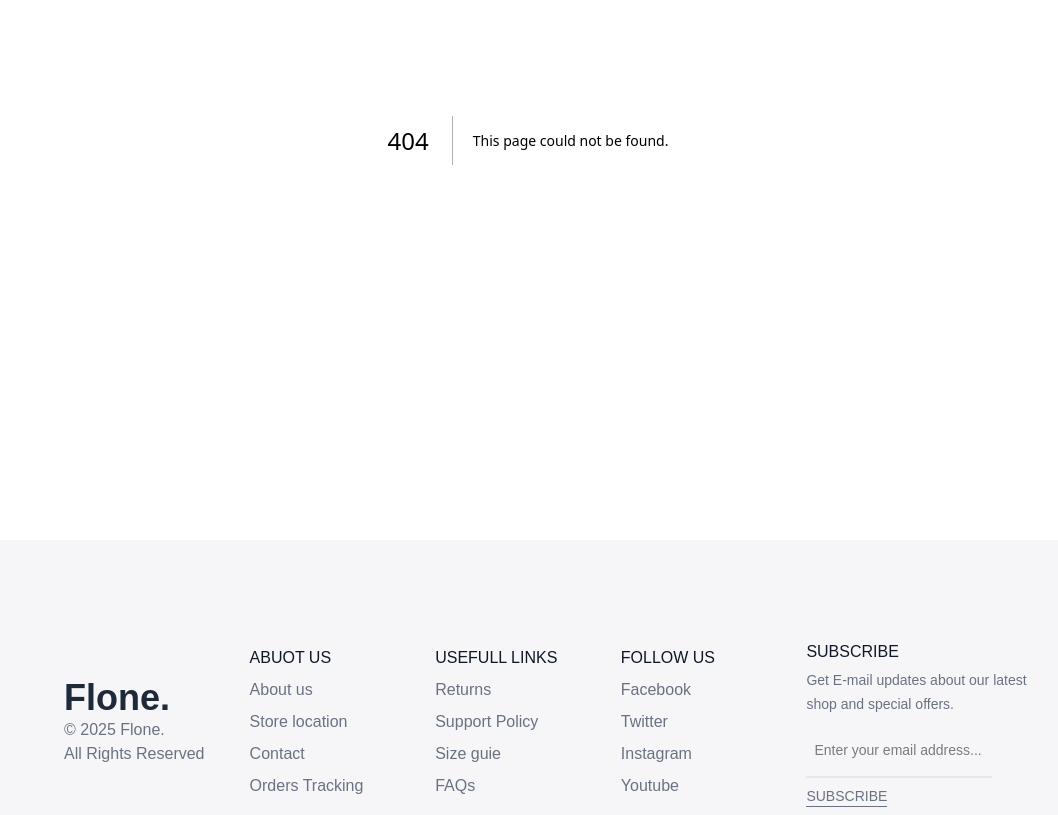
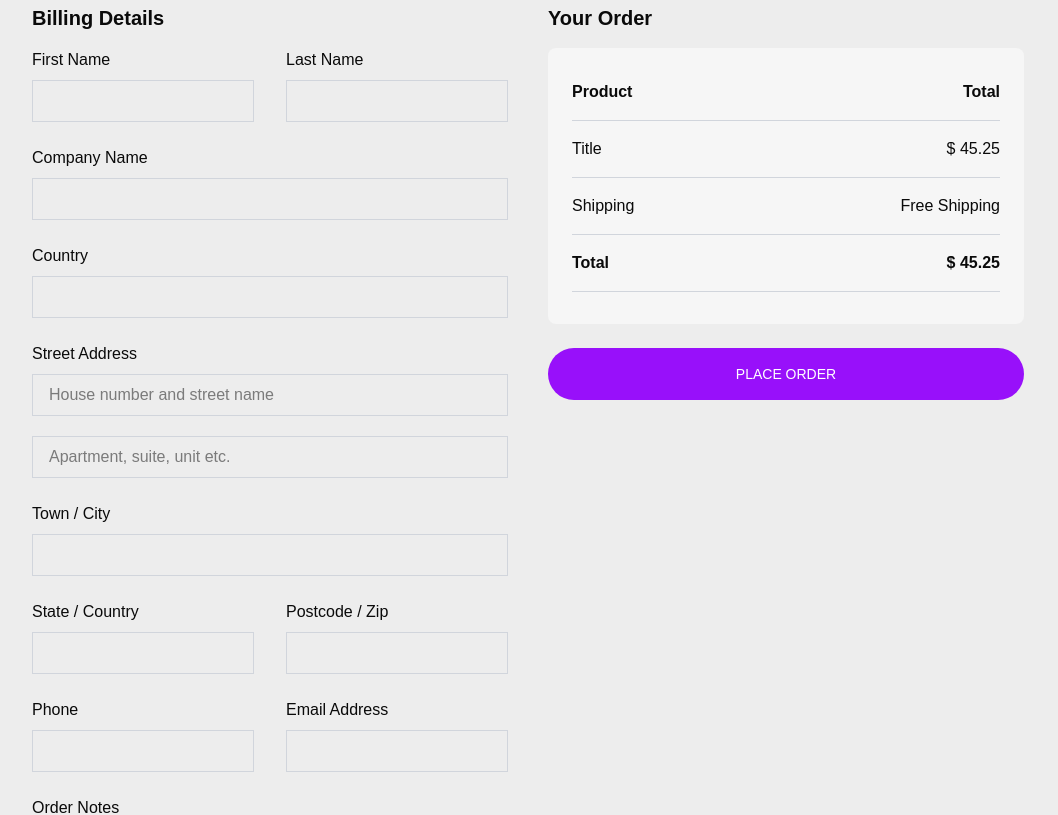
Before and after one commit to Mishra-Abhishek9644/Floneee, a Next.js app: page /checkout in a window 1280 px wide. Before the commit this address had no page. Shown: the part 260-1075 px from the top of the page, without its empty margins (112-1170 px from the left). Built offline with nearby package versions, Linux system fonts and the light colour scheme.

Commit message:
Add checkout page with billing details and order summary

```diff
--- /dev/null
+++ b/app/checkout/page.tsx
@@ -0,0 +1,136 @@
+"use client";
+import Breadcrumb from "@/components/Breadcrumb";
+import React, { useEffect, useState } from "react";
+
+
+const Page = () => {
+
+    return (
+        <>
+            <Breadcrumb />
+            <div className='md:px-36 md:py-20 px-5 py-10'>
+                <div className='w-full grid md:grid-cols-2 gap-10'>
+
+                    {/* Billing */}
+                    <div>
+                        <h2 className='my-4 text-xl font-semibold'>Billing Details</h2>
+
+                        <div className='grid grid-cols-1 md:grid-cols-2 gap-8 w-full'>
+                            <label className="flex flex-col gap-2">
+                                First Name
+                                <input className='border border-gray-300 py-2 px-4 w-full' />
+                            </label>
+                            <label className="flex flex-col gap-2">
+                                Last Name
+                                <input className='border border-gray-300 py-2 px-4 w-full' />
+                            </label>
+                        </div>
+
+                        <div className='mt-6 w-full'>
+                            <label className="flex flex-col gap-2">
+                                Company Name
+                                <input className='border border-gray-300 py-2 px-4 w-full' />
+                            </label>
+                        </div>
+
+                        <div className='mt-6 w-full'>
+                            <label className="flex flex-col gap-2">
+                                Country
+                                <input className='border border-gray-300 py-2 px-4 w-full' />
+                            </label>
+                        </div>
+
+                        <div className='mt-6 w-full'>
+                            <label className="flex flex-col gap-2">
+                                Street Address
+                                <input placeholder='House number and street name'
+                                    className='border border-gray-300 py-2 px-4 w-full' />
+                                <input placeholder='Apartment, suite, unit etc.'
+                                    className='border border-gray-300 py-2 px-4 w-full mt-3' />
+                            </label>
+                        </div>
+
+                        <div className='mt-6 w-full'>
+                            <label className="flex flex-col gap-2">
+                                Town / City
+                                <input className='border border-gray-300 py-2 px-4 w-full' />
+                            </label>
+                        </div>
+
+                        <div className='grid grid-cols-1 md:grid-cols-2 gap-8 mt-6 w-full'>
+                            <label className="flex flex-col gap-2">
+                                State / Country
+                                <input className='border border-gray-300 py-2 px-4 w-full' />
+                            </label>
+                            <label className="flex flex-col gap-2">
+                                Postcode / Zip
+                                <input className='border border-gray-300 py-2 px-4 w-full' />
+                            </label>
+                        </div>
+
+                        <div className='grid grid-cols-1 md:grid-cols-2 gap-8 mt-6 w-full'>
+                            <label className="flex flex-col gap-2">
+                                Phone
+                                <input className='border border-gray-300 py-2 px-4 w-full' />
+                            </label>
+                            <label className="flex flex-col gap-2">
+                                Email Address
+                                <input className='border border-gray-300 py-2 px-4 w-full' />
+                            </label>
+                        </div>
+
+                        <div className='mt-6 w-full'>
+                            <label className="flex flex-col gap-2">
+                                Order Notes
+                                <textarea
+                                    className='border border-gray-300 py-2 px-4 w-full'
+                                    placeholder='Notes about your order'
+                                />
+                            </label>
+                        </div>
+                    </div>
+
+                    {/* Order */}
+                    <div>
+                        <h2 className='my-4 text-xl font-semibold'>Your Order</h2>
+
+                        <div className='bg-[#f6f6f6] px-6 py-8 rounded-lg space-y-4'>
+                            <div className='flex justify-between font-semibold border-b border-gray-300 pb-4'>
+                                <p>Product</p>
+                                <p>Total</p>
+                            </div>
+
+
+                            <div className='flex justify-between border-b border-gray-300 pb-4'>
+                                <p className="w-2/3">Title</p>
+                                <p>$ 45.25</p>
+                            </div>
+
+
+                            <div className='flex justify-between border-b border-gray-300 pb-4'>
+                                <p>Shipping</p>
+                                <p>Free Shipping</p>
+                            </div>
+
+
+                            <div className='flex justify-between font-semibold border-b border-gray-300 pb-4'>
+                                <p>Total</p>
+                                <p>$ 45.25</p>
+                            </div>
+
+                        </div>
+
+                        <button className='bg-purple-600 hover:bg-black duration-500 text-white py-4 w-full my-6 rounded-full text-sm uppercase'>
+                            Place Order
+                        </button>
+                    </div>
+
+                </div>
+            </div>
+
+        </>
+
+    );
+};
+
+export default Page;
--- a/app/wishlist/page.tsx
+++ b/app/wishlist/page.tsx
@@ -65,7 +65,7 @@ const Page = () => {
                   {item.title}
                 </div>
 
-                <div  className="flex justify-center">€{item.price}</div>
+                <div  className="flex justify-center">${item.price}</div>
                 <Link href={`/shop/product/${item.id}`}>
                 <button className="bg-purple-600 flex justify-center rounded-2xl w-[90%] hover:bg-gray-800   text-white px-3 py-2 text-xs md:text-sm font-semibold">
                   SELECT OPTION
```
